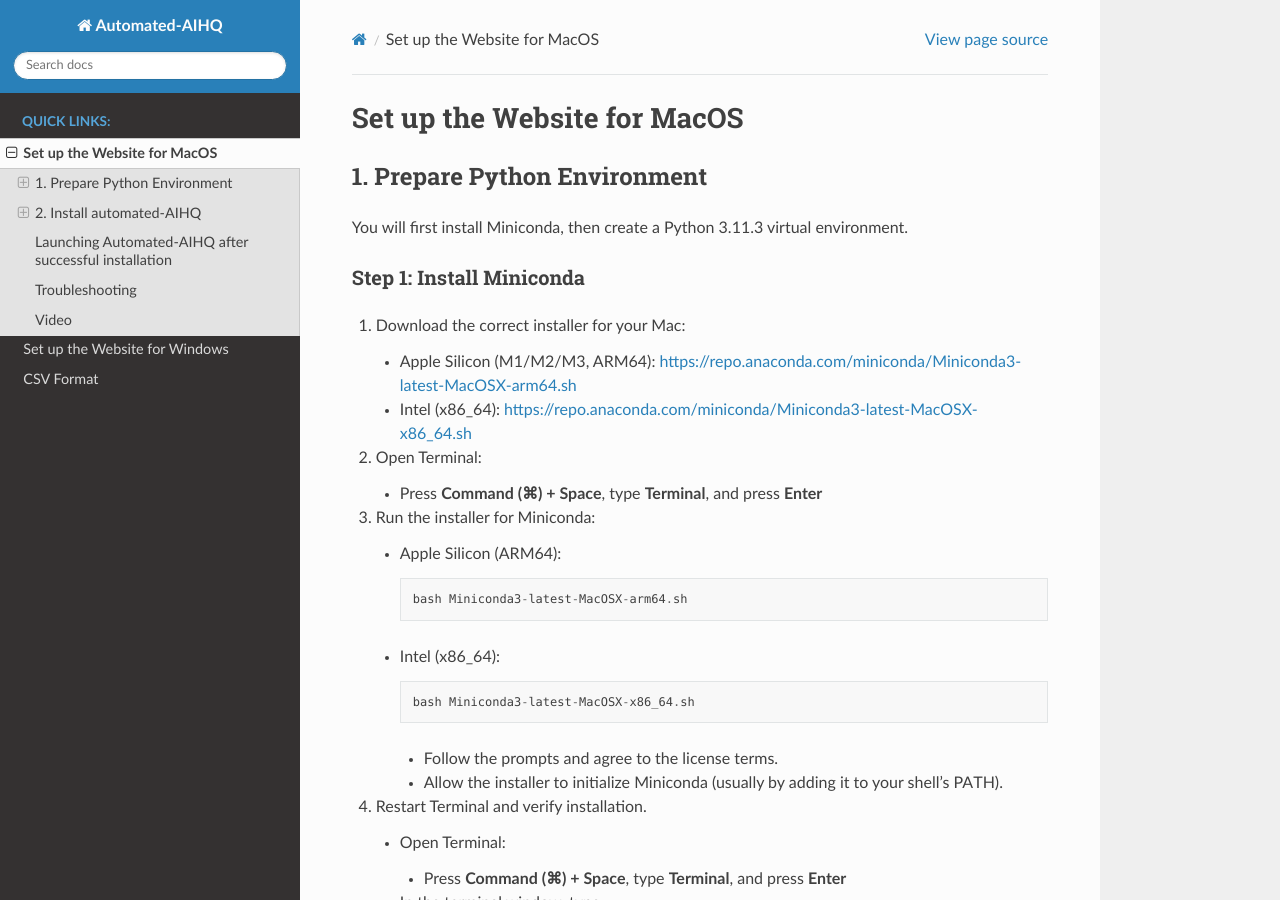
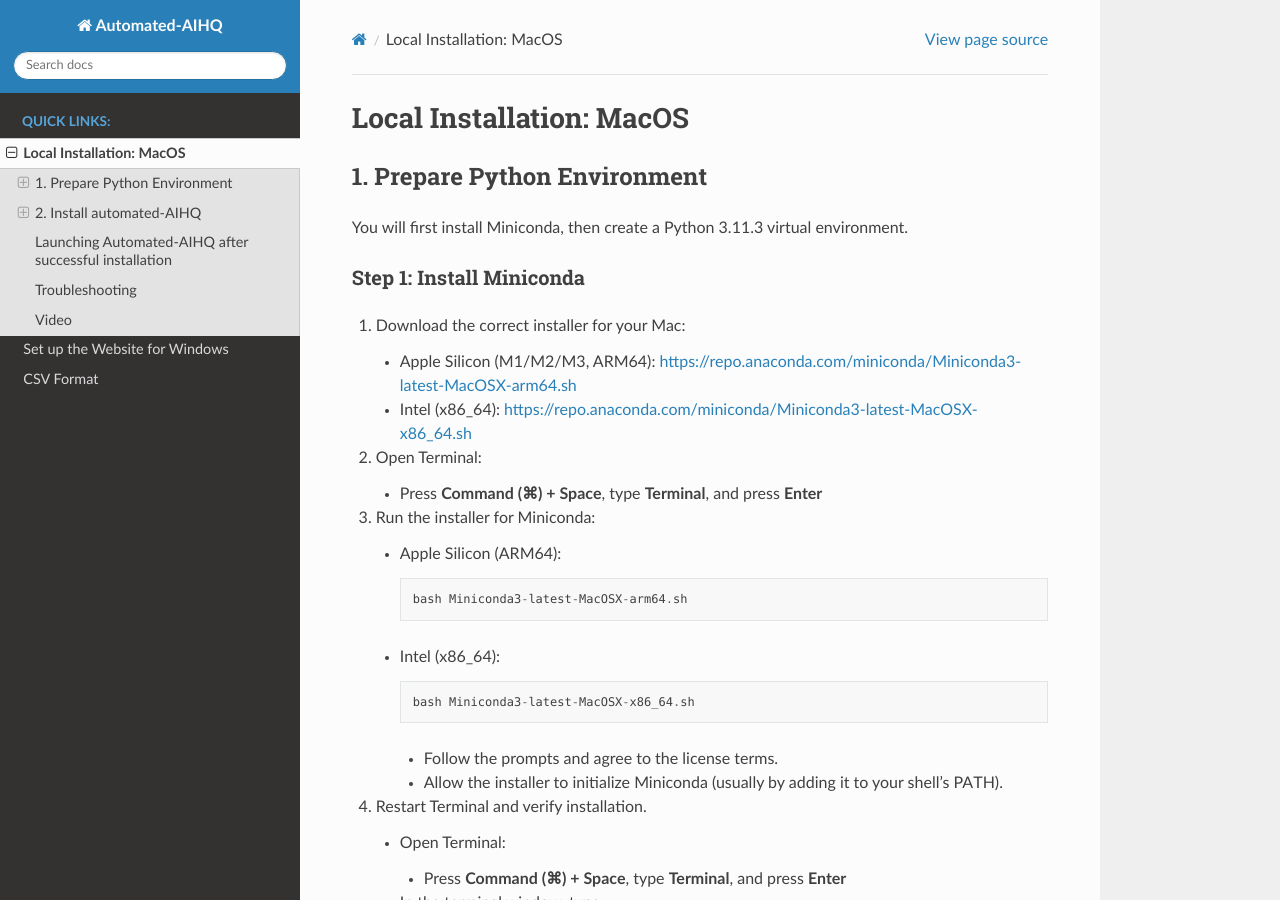
Before and after one commit to lyulouisa/Website_AIHQ_rating, a Sphinx documentation site: the page built from docs/source/mac.rst, in a window 1280 px wide and 900 px high. Built offline with Sphinx 7.4.7 and the Read the Docs theme 3.1.0, drawn with Linux system fonts in a browser that asks for light colours.

Commit message:
Update mac.rst

```diff
--- a/docs/source/mac.rst
+++ b/docs/source/mac.rst
@@ -1,4 +1,4 @@
-Set up the Website for MacOS
+Local Installation: MacOS
 ============================
 
 1. Prepare Python Environment
```
